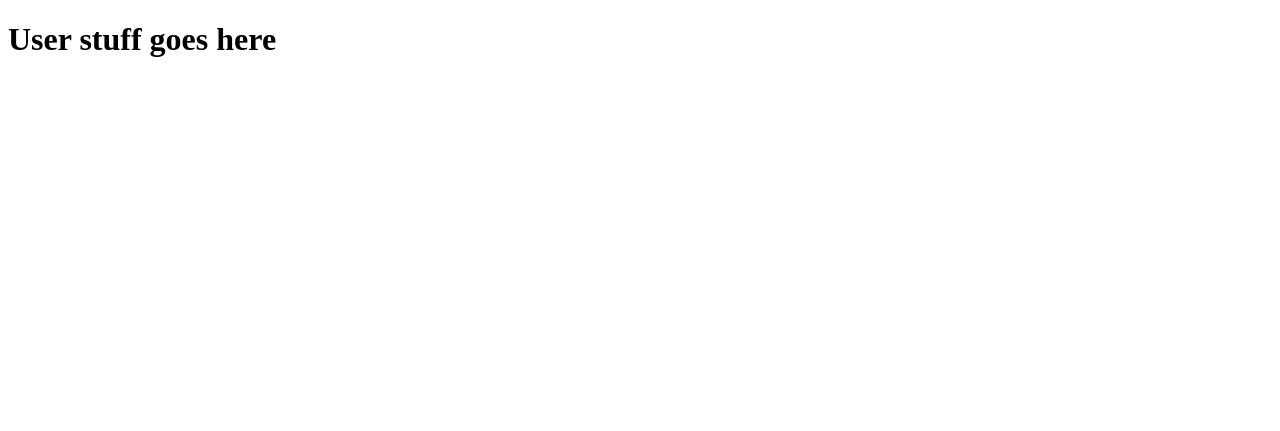
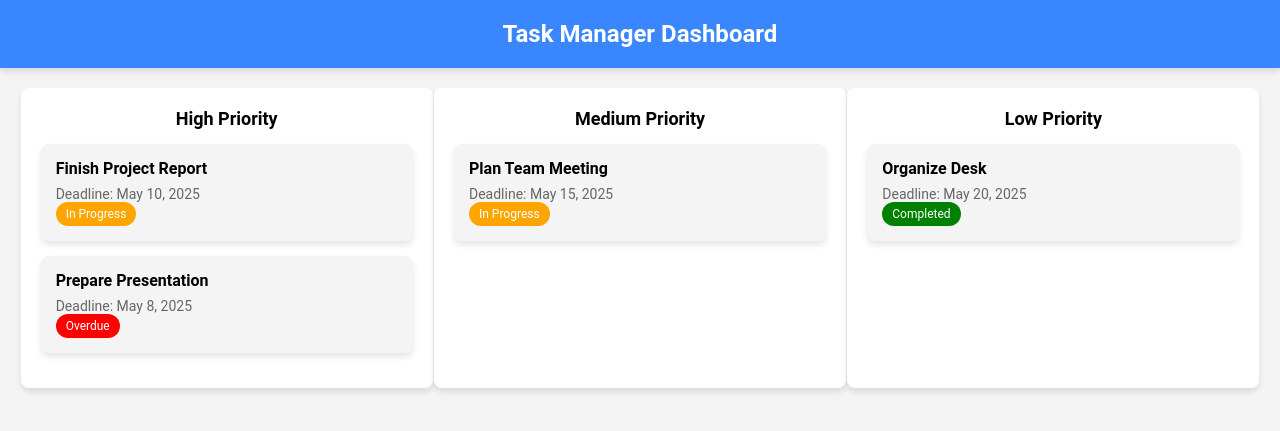
Before and after one commit to 10DavidFranco/softwareWebAppFinal, a Django app: page /user/ in a window 1280 px wide. Shown: the top 431 px of the page. Run offline with Django 5.2, Linux system fonts and the light colour scheme.

Commit message:
added user page and css folder

```diff
--- /dev/null
+++ b/tasktrek/static/styles.css
@@ -0,0 +1,86 @@
+body {
+    font-family: 'Roboto', sans-serif;
+    background-color: #f4f4f4;
+    margin: 0;
+    padding: 0;
+}
+
+/* Header styling */
+.header {
+    background-color: #3a86ff; /* Warm, bright blue */
+    color: white;
+    padding: 20px;
+    text-align: center;
+    font-size: 24px;
+    font-weight: bold;
+    box-shadow: 0 4px 6px rgba(0, 0, 0, 0.1);
+}
+
+/* Container for task columns */
+.task-container {
+    display: flex;
+    justify-content: space-around;
+    margin: 20px;
+}
+
+/* Column styling */
+.task-column {
+    background-color: #ffffff;
+    border-radius: 8px;
+    padding: 20px;
+    box-shadow: 0 4px 6px rgba(0, 0, 0, 0.1);
+    width: 30%;
+}
+
+.column-title {
+    font-size: 18px;
+    font-weight: bold;
+    margin-bottom: 15px;
+    text-align: center;
+}
+
+/* Task card styling */
+.task-card {
+    background-color: #f4f4f4;
+    border-radius: 8px;
+    box-shadow: 0 4px 6px rgba(0, 0, 0, 0.1);
+    padding: 15px;
+    margin-bottom: 15px;
+    transition: transform 0.2s ease-in-out;
+}
+
+.task-card:hover {
+    transform: scale(1.05);
+}
+
+.task-title {
+    font-size: 16px;
+    font-weight: bold;
+    margin-bottom: 8px;
+}
+
+.task-details {
+    font-size: 14px;
+    color: #666;
+}
+
+.task-status {
+    padding: 5px 10px;
+    border-radius: 20px;
+    color: white;
+    font-size: 12px;
+    display: inline-block;
+}
+
+/* Status colors */
+.task-status.completed {
+    background-color: green;
+}
+
+.task-status.in-progress {
+    background-color: orange;
+}
+
+.task-status.overdue {
+    background-color: red;
+}
--- a/tasktrek/templates/user.html
+++ b/tasktrek/templates/user.html
@@ -1,9 +1,54 @@
 <!DOCTYPE html>
-<html>
-    <head>
-        <title>User page</title>
-    </head>
-    <body>
-        <h1>User stuff goes here</h1>
-    </body>
+<html lang="en">
+<head>
+    <meta charset="UTF-8">
+    <meta name="viewport" content="width=device-width, initial-scale=1.0">
+    <title>Task Manager</title>
+    {% load static %}
+    <link rel="stylesheet" href="{% static 'styles.css' %}">
+</head>
+<body>
+    <!-- Blue Header -->
+    <div class="header">
+        Task Manager Dashboard
+    </div>
+
+    <!-- Task Columns -->
+    <div class="task-container">
+        <!-- High Priority Column -->
+        <div class="task-column">
+            <div class="column-title">High Priority</div>
+            <div class="task-card">
+                <div class="task-title">Finish Project Report</div>
+                <div class="task-details">Deadline: May 10, 2025</div>
+                <span class="task-status in-progress">In Progress</span>
+            </div>
+            <div class="task-card">
+                <div class="task-title">Prepare Presentation</div>
+                <div class="task-details">Deadline: May 8, 2025</div>
+                <span class="task-status overdue">Overdue</span>
+            </div>
+        </div>
+
+        <!-- Medium Priority Column -->
+        <div class="task-column">
+            <div class="column-title">Medium Priority</div>
+            <div class="task-card">
+                <div class="task-title">Plan Team Meeting</div>
+                <div class="task-details">Deadline: May 15, 2025</div>
+                <span class="task-status in-progress">In Progress</span>
+            </div>
+        </div>
+
+        <!-- Low Priority Column -->
+        <div class="task-column">
+            <div class="column-title">Low Priority</div>
+            <div class="task-card">
+                <div class="task-title">Organize Desk</div>
+                <div class="task-details">Deadline: May 20, 2025</div>
+                <span class="task-status completed">Completed</span>
+            </div>
+        </div>
+    </div>
+</body>
 </html>
```
